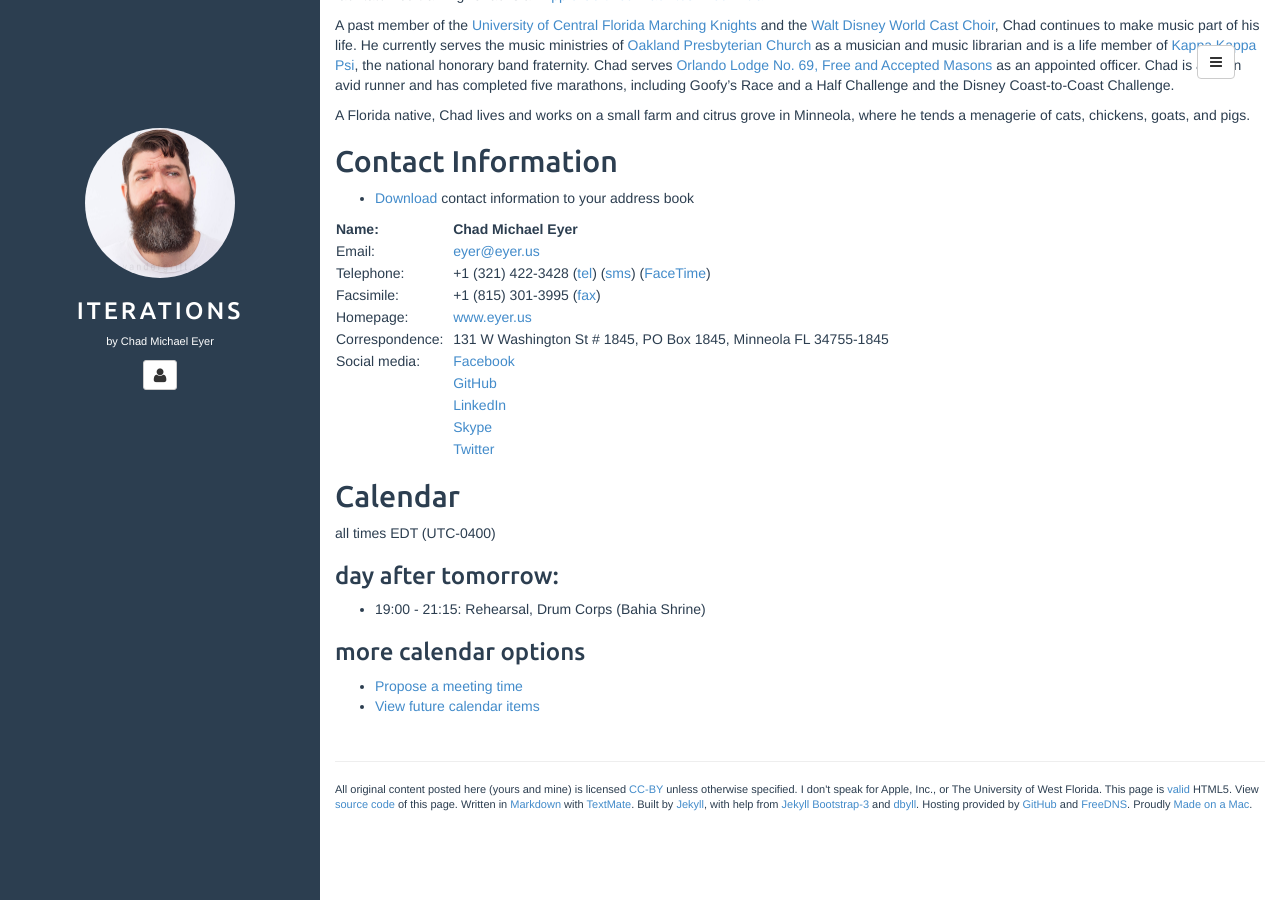
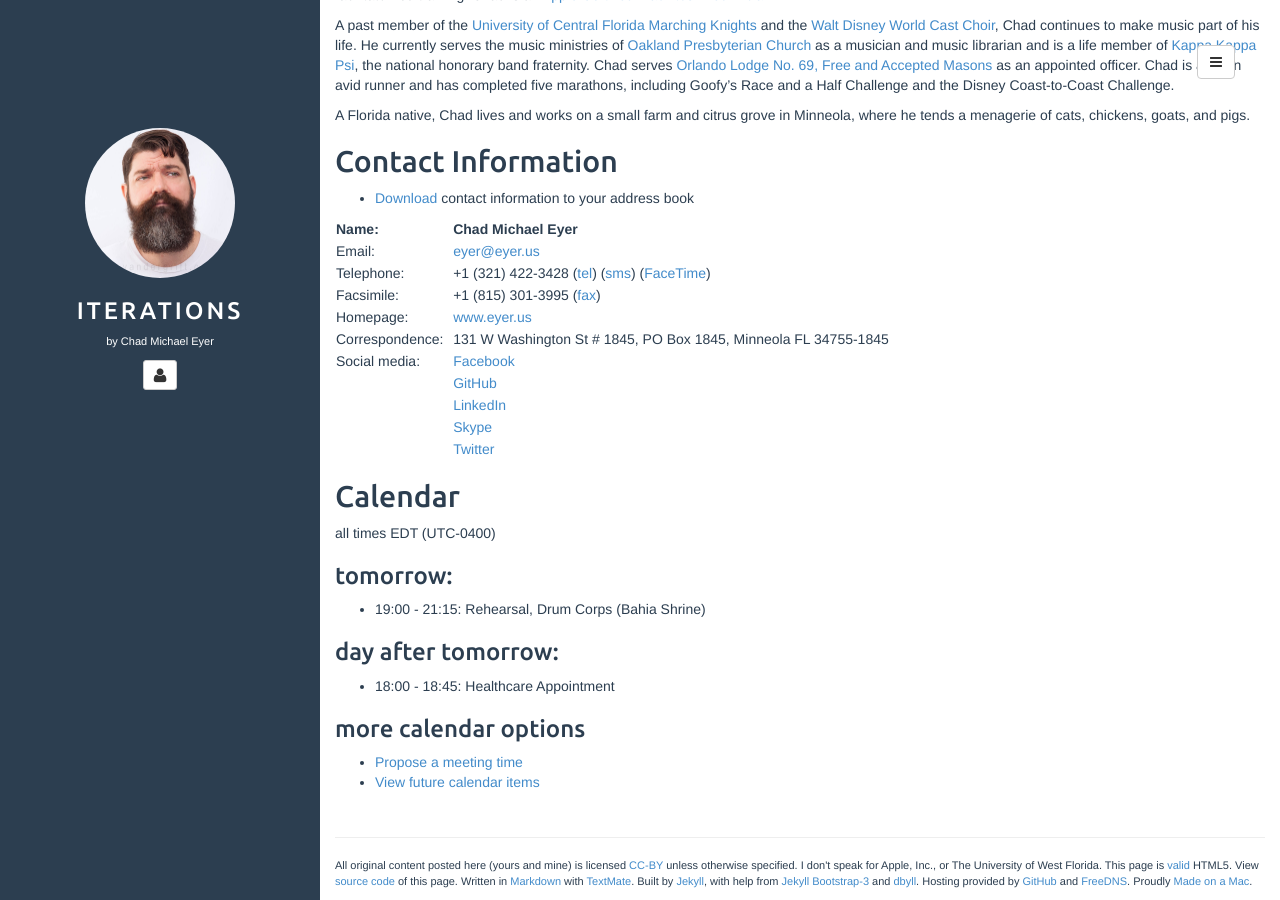
Before and after one commit to chadmichaeleyer/chadmichaeleyer.github.io, a Jekyll site: the page built from about.md, in a window 1280 px wide and 900 px high, scrolled down 954 px. Built offline with Jekyll 4.4.1, drawn with Linux system fonts in a browser that asks for light colours.

Commit message:
calendar update

```diff
--- a/calendar-year.markdown
+++ b/calendar-year.markdown
@@ -1453,3 +1453,8 @@ all times EDT (UTC-0400)
 ### 2018-10-02 (Tue):
 
 * 07:00 - 21:30: AppleCare Advisor
+
+### 2018-10-03 (Wed):
+
+* 07:00 - 21:30: AppleCare Advisor
+* 20:15 - 21:45: Rehearsal, Sanctuary Choir (First Presbyterian)
--- a/calendar.markdown
+++ b/calendar.markdown
@@ -1,5 +1,9 @@
 all times EDT (UTC-0400)
+
+### tomorrow:
+
+* 19:00 - 21:15: Rehearsal, Drum Corps (Bahia Shrine)
 
 ### day after tomorrow:
 
-* 19:00 - 21:15: Rehearsal, Drum Corps (Bahia Shrine)
+* 18:00 - 18:45: Healthcare Appointment
```
